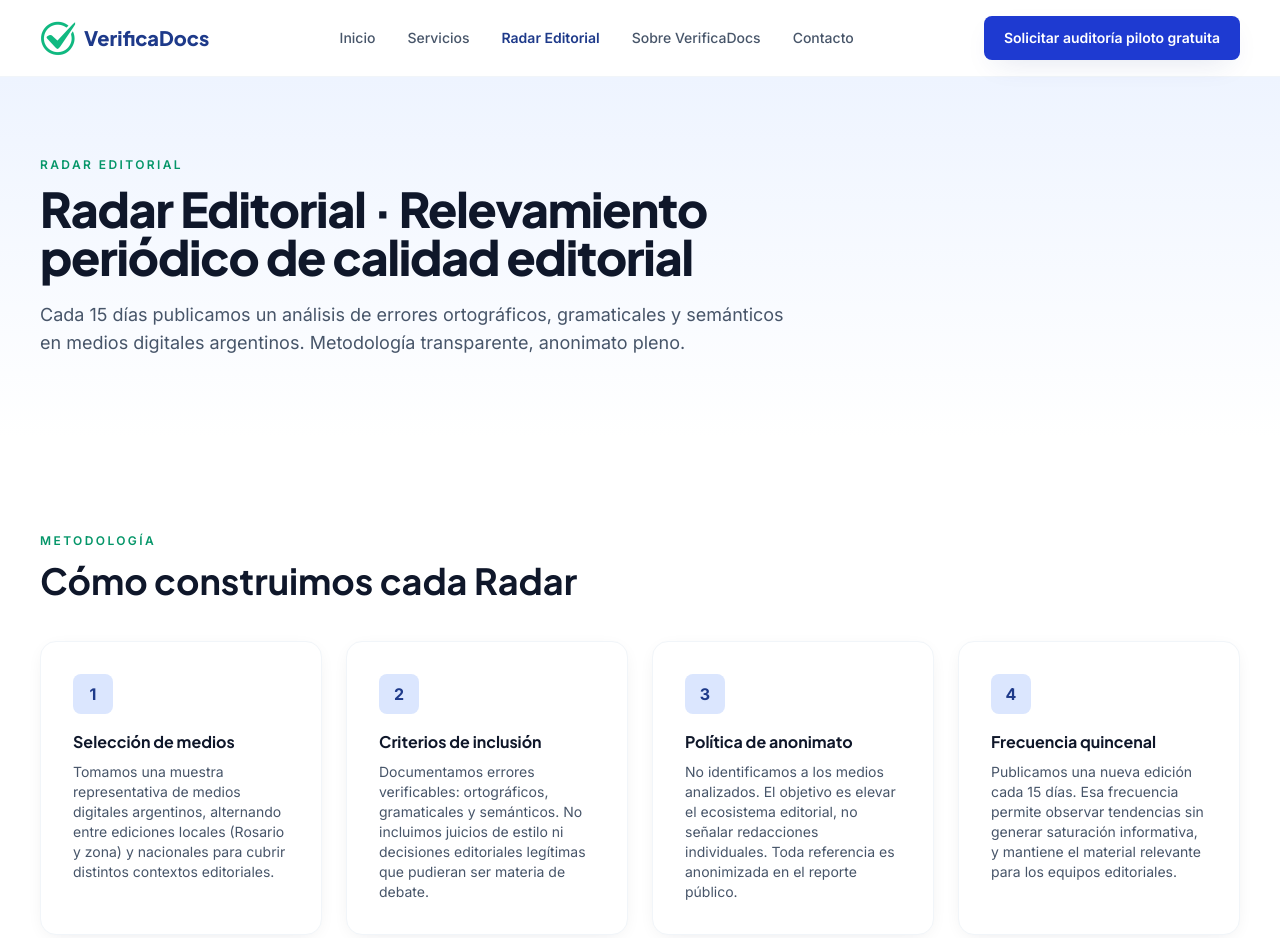
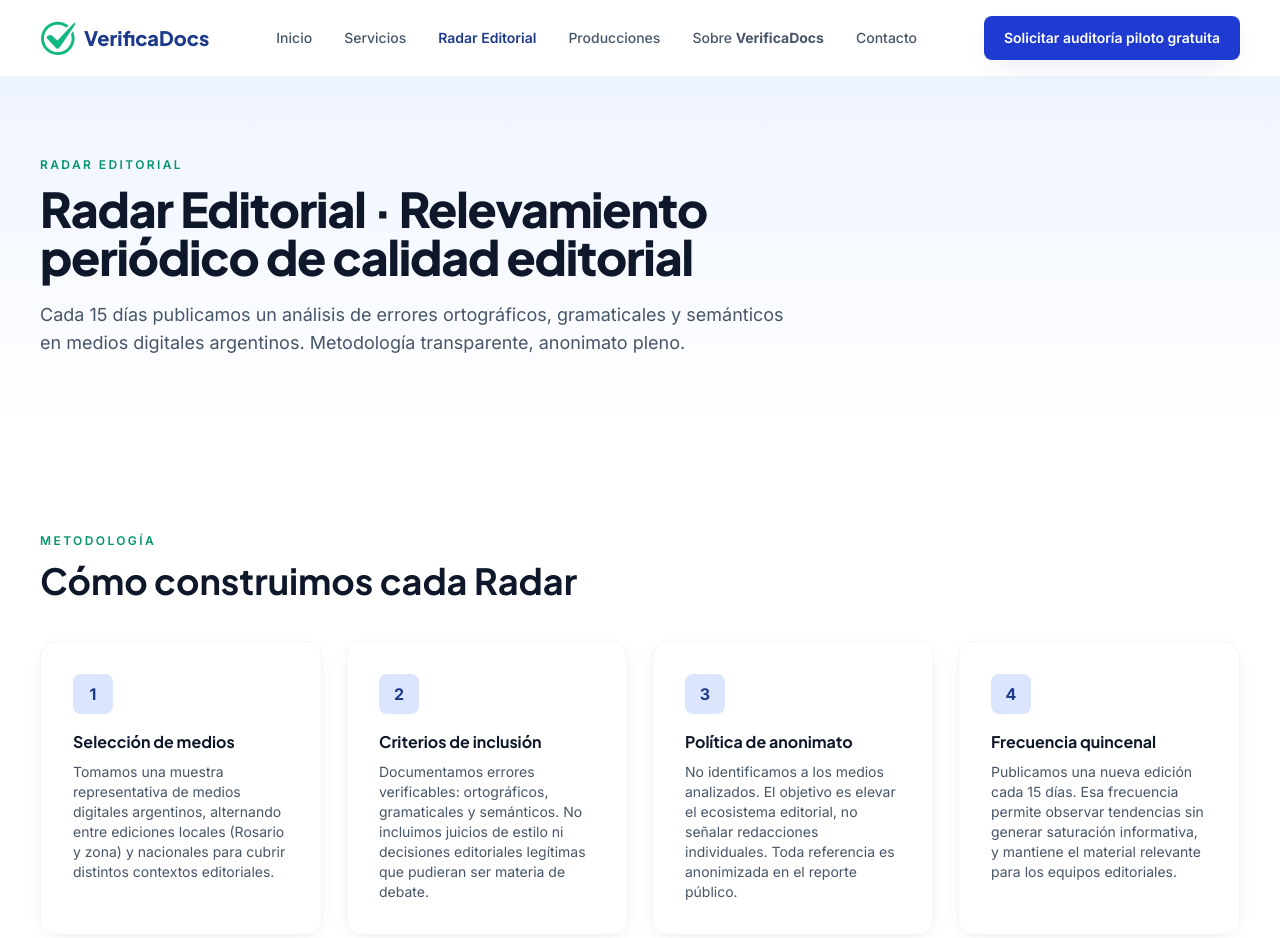
Before and after one commit to martinobenito/-verificadocs-website, a website: page public/radar.html in a window 1280 px wide. Shown: the top 938 px of the page. Drawn offline with nearby package versions, Linux system fonts and the light colour scheme; files that its build step writes are made by us from their sources.

Commit message:
Update radar.html : actualizar header y footer.

```diff
--- a/public/radar.html
+++ b/public/radar.html
@@ -53,17 +53,19 @@
   <link rel="icon" type="image/png" href="/favicon.png?v=1">
 </head>
 <body>
+    <!-- Header -->
   <header class="sticky top-0 z-50 bg-white/90 backdrop-blur border-b border-slate-100">
     <div class="container-page flex items-center justify-between py-4">
       <a href="index.html" class="flex items-center gap-2 font-display font-extrabold text-brand-800 text-xl">
         <img src="favicon.png" alt="Logo VerificaDocs" class="h-9 w-9 object-contain">
-        VerificaDocs
+        <strong>VerificaDocs</strong>
       </a>
       <nav data-nav-desktop class="hidden md:flex items-center gap-8">
         <a class="nav-link" href="index.html">Inicio</a>
         <a class="nav-link" href="servicios.html">Servicios</a>
         <a class="nav-link" href="radar.html">Radar Editorial</a>
-        <a class="nav-link" href="sobre.html">Sobre VerificaDocs</a>
+        <a class="nav-link" href="producciones.html">Producciones</a>
+        <a class="nav-link" href="sobre.html">Sobre <strong>VerificaDocs</strong></a>
         <a class="nav-link" href="contacto.html">Contacto</a>
       </nav>
       <a href="contacto.html" class="hidden md:inline-flex btn-primary">Solicitar auditoría piloto gratuita</a>
@@ -76,7 +78,8 @@
         <a class="nav-link py-1" href="index.html">Inicio</a>
         <a class="nav-link py-1" href="servicios.html">Servicios</a>
         <a class="nav-link py-1" href="radar.html">Radar Editorial</a>
-        <a class="nav-link py-1" href="sobre.html">Sobre VerificaDocs</a>
+        <a class="nav-link py-1" href="producciones.html">Producciones</a>
+        <a class="nav-link py-1" href="sobre.html">Sobre <strong>VerificaDocs</strong></a>
         <a class="nav-link py-1" href="contacto.html">Contacto</a>
         <a class="btn-primary mt-2" href="contacto.html">Solicitar auditoría piloto gratuita</a>
       </div>
@@ -213,10 +216,11 @@
     </section>
   </main>
 
+    <!-- Footer -->
   <footer class="bg-slate-900 text-slate-300">
     <div class="container-page py-14 grid sm:grid-cols-2 lg:grid-cols-4 gap-8">
       <div class="lg:col-span-2">
-        <p class="font-display font-extrabold text-white text-lg">VerificaDocs</p>
+        <p class="font-display font-extrabold text-white text-lg"><strong>VerificaDocs</strong></p>
         <p class="mt-3 text-sm text-slate-400 max-w-sm">Auditoría especializada en calidad editorial.</p>
         <p class="mt-2 text-sm text-slate-400">Rosario, Argentina · Servicio disponible para todo el mundo hispanohablante.</p>
       </div>
@@ -226,7 +230,8 @@
           <li><a href="index.html" class="hover:text-white">Inicio</a></li>
           <li><a href="servicios.html" class="hover:text-white">Servicios</a></li>
           <li><a href="radar.html" class="hover:text-white">Radar Editorial</a></li>
-          <li><a href="sobre.html" class="hover:text-white">Sobre VerificaDocs</a></li>
+          <li><a href="producciones.html" class="hover:text-white">Producciones</a></li>
+          <li><a href="sobre.html" class="hover:text-white">Sobre <strong>VerificaDocs</strong></a></li>
           <li><a href="contacto.html" class="hover:text-white">Contacto</a></li>
         </ul>
       </div>
@@ -241,7 +246,7 @@
     </div>
     <div class="border-t border-slate-800">
       <div class="container-page py-5 text-xs text-slate-500 text-center">
-        <p>© <span data-year>2026</span> VerificaDocs. Todos los derechos reservados.</p>
+        <p>© <span data-year>2026</span> <strong>VerificaDocs</strong>. Todos los derechos reservados.</p>
       </div>
     </div>
   </footer>
```
